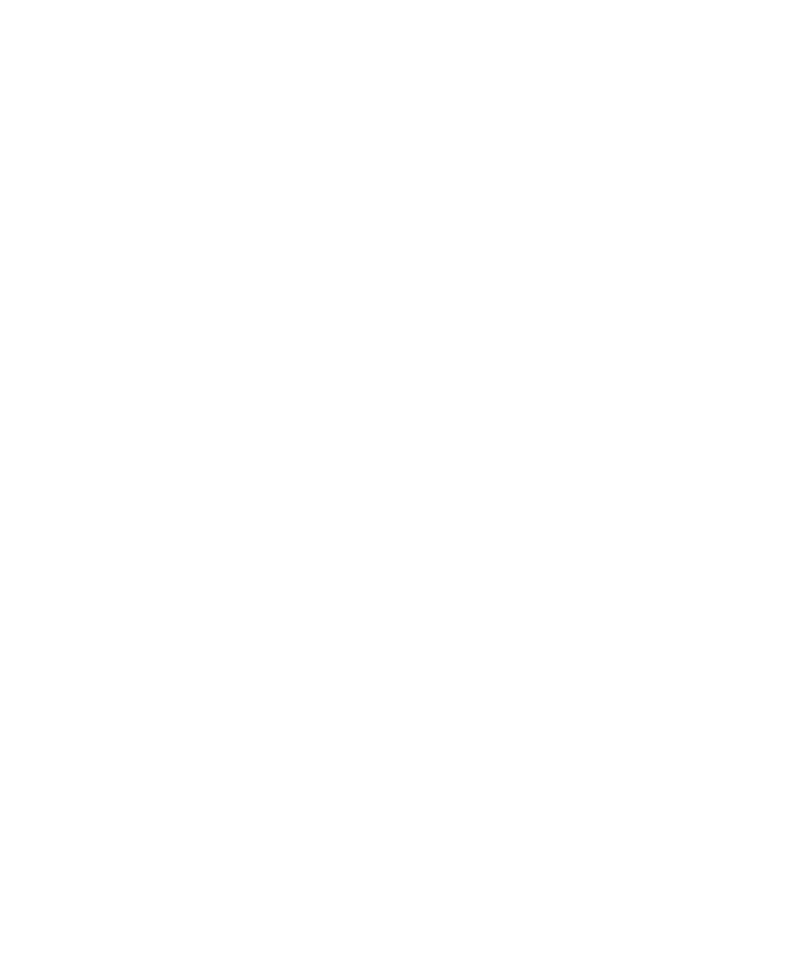
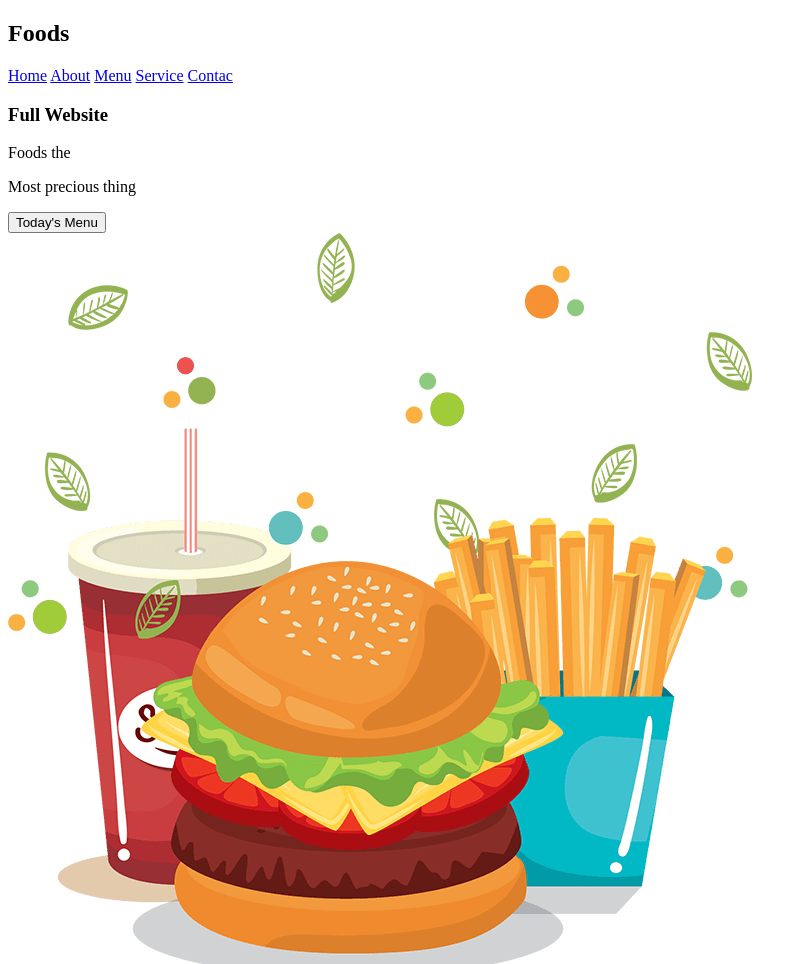
Before and after one commit to VeronicaRuizBautista/E-Commerce-de-ropa, a plain HTML site: page index.html in a window 1280 px wide. Shown: the top 964 px of the page, without its empty margins (0-807 px from the left). Before the commit the page ends 800 px from the top, so only its background shows below. Drawn offline with Linux system fonts and the light colour scheme.

Commit message:
feat: :sparkles: Se creo estrucura html pagina_1
Se creo la estructura en el html para la pagina 1

```diff
--- a/index.html
+++ b/index.html
@@ -3,9 +3,35 @@
 <head>
     <meta charset="UTF-8">
     <meta name="viewport" content="width=device-width, initial-scale=1.0">
-    <title>Document</title>
+    <title>Landing pages de hamburguesa</title>
 </head>
 <body>
-
+    <header>
+        <div>
+            <h2>Foods</h2>
+        </div>
+        <nav>
+            <a href="#">Home</a>
+            <a href="#">About</a>
+            <a href="#">Menu</a>
+            <a href="#">Service</a>
+            <a href="#">Contac</a>
+        </nav>
+    </header>
+    <main>
+        <section class="pag1">
+            <div>
+                <article>
+                    <h1>Full Website</h1>
+                    <p>Foods the</p>
+                    <P>Most precious thing</P>
+                    <button>Today's Menu</button>
+                </article>
+                <div class="img">
+                    <img src="storage/img/home.png" alt="home">
+                </div>
+            </div>
+        </section>
+    </main>
 </body>
 </html>
```
Also changed, not shown: storage/img/home.png (added).
